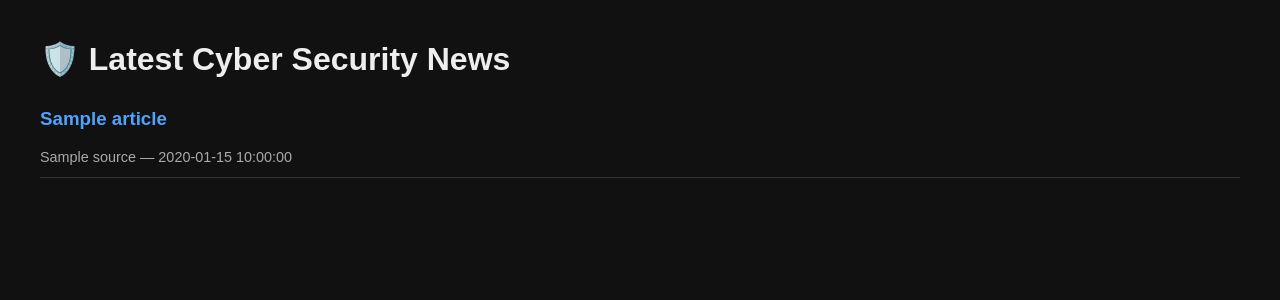
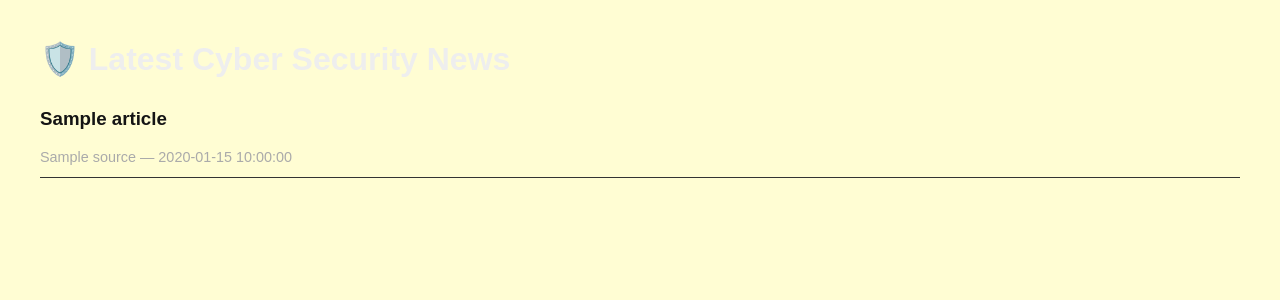
Before and after one commit to 0x32-dev/cyber-news-app, a Flask app: template templates/index.html in a window 1280 px wide. Shown: the top 300 px of the page. Run offline with Flask 3, Linux system fonts and the light colour scheme; the template is opened without the code that fills it: most values are stand-ins (such as "Sample title", 1, 10 or a date in 2020).

Commit message:
updating css

```diff
--- a/static/css/style.css
+++ b/static/css/style.css
@@ -1,6 +1,6 @@
 body {
     font-family: Arial, sans-serif;
-    background-color: #111;
+    background-color: #FFFDD3;
     color: #eee;
     margin: 40px;
 }
@@ -10,7 +10,7 @@ h1 {
 }
 
 a {
-    color: #4ea3ff;
+    color: #141414;
     text-decoration: none;
 }
 
```
